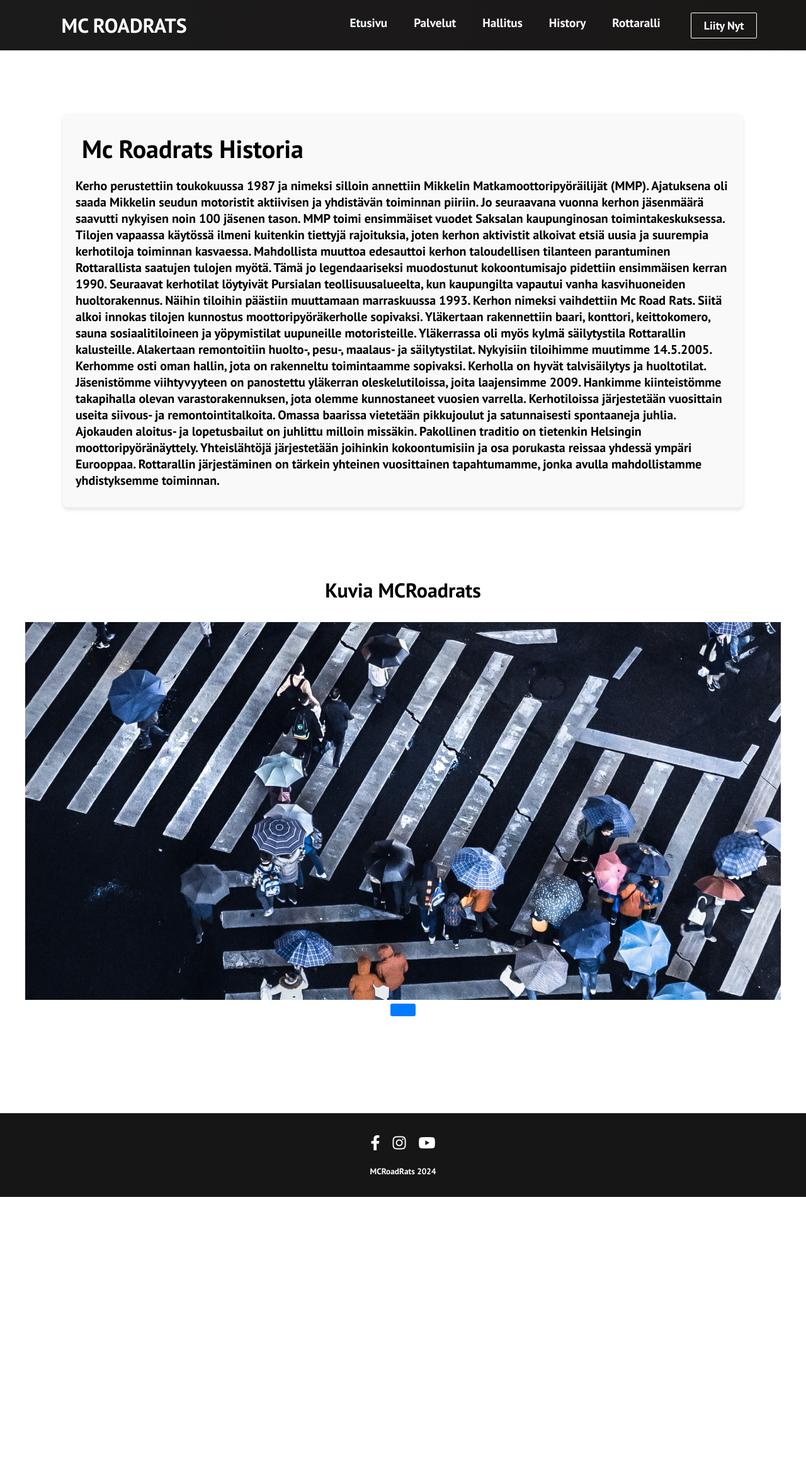
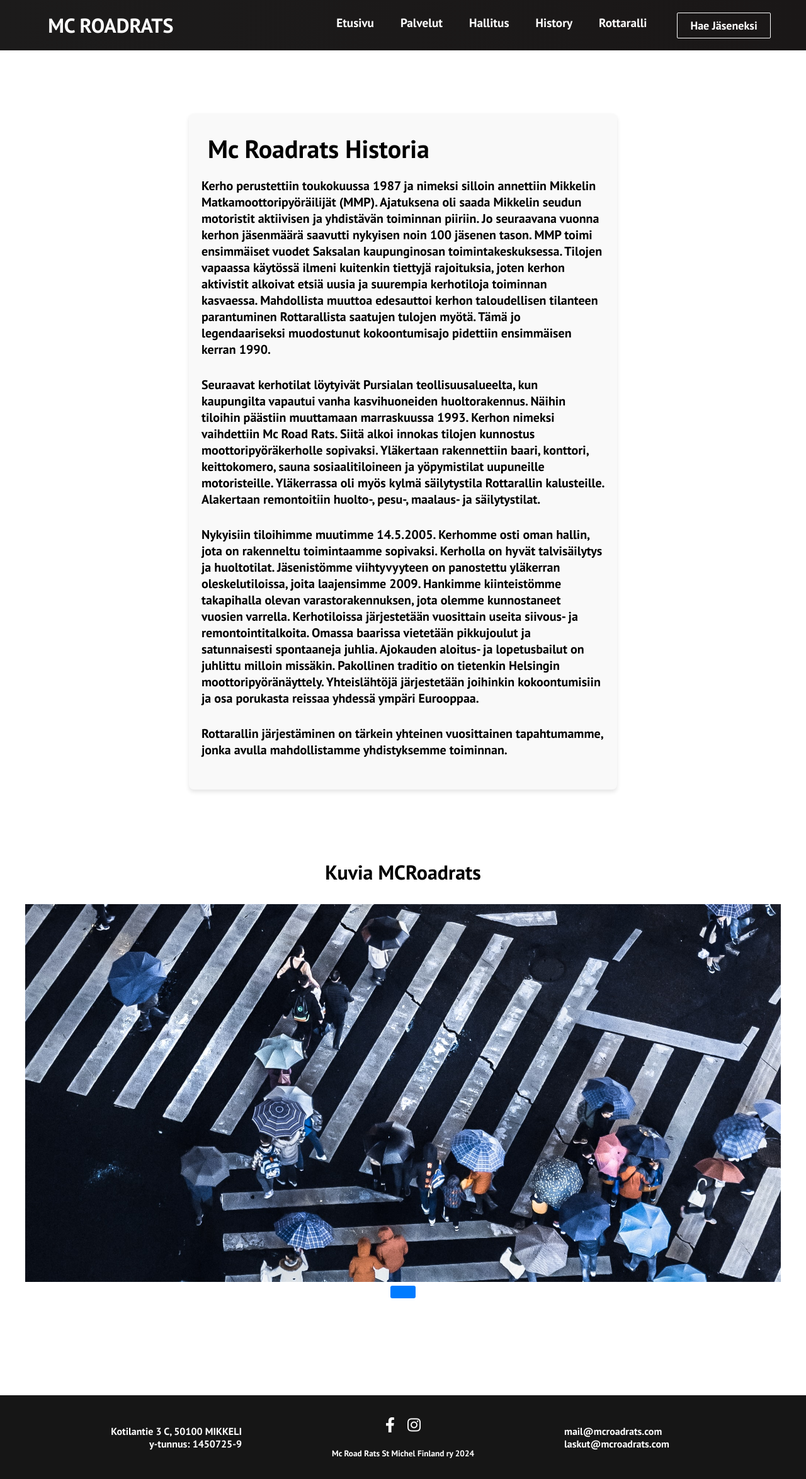
Before and after one commit to OGBOSO-coder/MCRoadrats, a React (Create React App) app: page /history in a window 1280 px wide. Shown: the whole page at 63% size. Before the commit the page ends 1901 px from the top, so only its background shows below. Built offline with nearby package versions, Linux system fonts and the light colour scheme; the HTML template or start-up script is replaced by a standard one.

Commit message:
muokkausta

```diff
--- a/src/components/ContactForm.js
+++ b/src/components/ContactForm.js
@@ -47,7 +47,7 @@
     }
 
     setIsSubmitting(true);
-    emailjs.sendForm('service_hfus7e5', 'template_dj3e3a7', e.target, '4k16Bqp5i4wAylP5v')
+    emailjs.sendForm('service_b1gcgxj', 'template_4tiylj8', e.target, 'Td4QDsAY5pI1HCi74')
       .then((result) => {
         console.log(result.text);
         setSuccessMessage('Email sent successfully!');
--- a/src/components/Footer.css
+++ b/src/components/Footer.css
@@ -2,16 +2,31 @@
   background-color: #161616;
   padding: 2rem 0;
   display: flex;
+  flex-wrap: wrap;
+  justify-content: space-between;
+  align-items: center;
   justify-content: center;
-  align-items: center;
-  flex-direction: column;
-  bottom: 0;
-  width: 100%;
+}
+
+.info-right {
+  flex: 1;
+  max-width: 20%;
+  color: white;
+  text-align: left;
+}
+
+.info-left {
+  flex: 1;
+  max-width: 20%;
+  color: white;
+  text-align: right;
+  float: right;
 }
 
 .social-media {
-  max-width: 1000px;
-  width: 100%;
+  flex: 1;
+  max-width: 40%;
+  color: white;
 }
 
 .social-media-wrap {
@@ -69,6 +84,17 @@
   color: #e4405f;
 }
 
-.youtube:hover {
-  color: #c4302b;
+@media screen and (max-width: 500px) {
+  .footer-container {
+    flex-direction: column;
+    align-items: center;
+  }
+
+  .info-left,
+  .info-right,
+  .website-rights {
+    text-align: center;
+    margin-top: 20px;
+    max-width: 100%;
+  }
 }
--- a/src/components/Footer.js
+++ b/src/components/Footer.js
@@ -6,37 +6,38 @@
 function Footer() {
   return (
     <div className='footer-container'>
+      <div className='info-left'>
+        <p>Kotilantie 3 C, 50100 MIKKELI​ <br />
+          y-tunnus: 1450725-9</p>
+      </div>
       <section className='social-media'>
         <div className='social-media-wrap'>
           <div className='social-icons'>
-            <Link
+            <a
+            href='https://www.facebook.com/mcroadrats/'
               className='social-icon-link facebook'
-              to='/'
               target='_blank'
               aria-label='Facebook'
             >
               <i className='fab fa-facebook-f' />
-            </Link>
-            <Link
+            </a>
+            <a
+              href='https://www.instagram.com/mcroadrats/'
               className='social-icon-link instagram'
-              to='/'
               target='_blank'
+              rel='noopener noreferrer'
               aria-label='Instagram'
             >
               <i className='fab fa-instagram' />
-            </Link>
-            <Link
-              className='social-icon-link youtube'
-              to='/'
-              target='_blank'
-              aria-label='Youtube'
-            >
-              <i className='fab fa-youtube' />
-            </Link>
+            </a>
           </div>
-          <small className='website-rights'>MCRoadRats 2024</small>
+          <small className='website-rights'>Mc Road Rats St Michel Finland ry 2024</small>
         </div>
       </section>
+      <div className='info-right'>
+        <p>mail@mcroadrats.com​ <br />
+          laskut@mcroadrats.com</p>
+      </div>
     </div>
   );
 }
--- a/src/components/History.css
+++ b/src/components/History.css
@@ -1,5 +1,8 @@
 .history-div {
-    margin: 100px;
+    margin-top: 100px;
+    margin-left: 300px;
+    margin-right: 300px;
+    margin-bottom: 100px;
     background-color: #f9f9f9;
     padding: 20px;
     border-radius: 8px;
@@ -9,6 +12,9 @@
 
 .history-title {
     display: flex;
+}
+.history-text {
+    margin-bottom: 30px;
 }
 
 .history-image-slider-div {
@@ -29,7 +35,7 @@
 
 @media screen and (max-width: 500px) {
     .history-div {
-        margin: 50px;
+        margin: 10px;
         font-size: 20px;
     }
 }
--- a/src/components/Navbar.js
+++ b/src/components/Navbar.js
@@ -83,11 +83,11 @@
                 className='nav-links-mobile'
                 onClick={closeMobileMenu}
               >
-                Liity Nyt
+                Hae Jäseneksi
               </Link>
             </li>
           </ul>
-          {button && <Button buttonStyle='btn--outline'>Liity Nyt</Button>}
+          {button && <Button buttonStyle='btn--outline'>Hae Jäseneksi</Button>}
         </div>
       </nav>
     </>
--- a/src/components/Rottaralli.css
+++ b/src/components/Rottaralli.css
@@ -1,5 +1,9 @@
 .ralli-title {
     display: grid;
+}
+h2 {
+ font-size: 30px;
+ padding-top: 30px;
 }
 
 .rottaralli-logo-div{
@@ -19,10 +23,8 @@
 
 .ralli-div {
     margin-left: 30px;
-    background-color: #f9f9f9;
     padding: 20px;
     border-radius: 8px;
-    box-shadow: 0 4px 6px rgba(0, 0, 0, 0.1);
     font-size: 20px;
     width: 40%;
 }
@@ -53,40 +55,18 @@
     float: left;
 }
 
-.ralli-kuvat-div{
-    margin-top: 20px;
-    margin-bottom: 20px;
-    background: linear-gradient(90deg, rgb(28, 27, 27) 0%, rgb(26, 23, 23) 100%);
-    color: white;
-    width: 100%;
-}
-.rottaralli-kuvat-gallery{
-    display: flex;
-    justify-content: space-evenly;
-    width: 100%;
-}
-.ralli-image {
-    width: 600px;
-    height: 500px;
-    width: 100%;
-    padding: 30px;
-    object-fit: cover;
-}
-
-.ralli-image:hover {
-    opacity: 0.7;
-    cursor: pointer;
-}
-
 .facebook-feed {
     margin: auto;
     padding-bottom: 40px;
     width: 400px;
 }
-
+.ralli-image {
+    width: 100%;
+    height: auto;
+}
 @media only screen and (max-width: 600px) {
     .ralli-div {
-        width: 80%;
+        width: 95%;
         margin: 30px auto;
         font-size: 16px;
     }
@@ -102,9 +82,5 @@
     .ralli-info{
         flex-direction: column;
     }
-    .rottaralli-kuvat-gallery{
-        flex-direction: column;
-        width: 100%;
-    }
 
 }
--- a/src/components/pages/History.js
+++ b/src/components/pages/History.js
@@ -8,32 +8,32 @@
 // Components
 
 const EditForm = () => {
-
-
   return (
     <div>
-      <div class='history-div'>
-        <h1 class='history-title'>Mc Roadrats Historia</h1>
+      <div className='history-div'>
+        <h1 className='history-title'>Mc Roadrats Historia</h1>
         <p className='history-text'>
           Kerho perustettiin toukokuussa 1987 ja nimeksi silloin annettiin Mikkelin Matkamoottoripyöräilijät (MMP). Ajatuksena oli saada Mikkelin seudun motoristit aktiivisen ja yhdistävän toiminnan piiriin. Jo seuraavana vuonna kerhon jäsenmäärä saavutti nykyisen noin 100 jäsenen tason. MMP toimi ensimmäiset vuodet Saksalan kaupunginosan toimintakeskuksessa. Tilojen vapaassa käytössä ilmeni kuitenkin tiettyjä rajoituksia, joten kerhon aktivistit alkoivat etsiä uusia ja suurempia kerhotiloja toiminnan kasvaessa. Mahdollista muuttoa edesauttoi kerhon taloudellisen tilanteen parantuminen Rottarallista saatujen tulojen myötä. Tämä jo legendaariseksi muodostunut kokoontumisajo pidettiin ensimmäisen kerran 1990.
+        </p>
+        <p className='history-text'>
           Seuraavat kerhotilat löytyivät Pursialan teollisuusalueelta, kun kaupungilta vapautui vanha kasvihuoneiden huoltorakennus. Näihin tiloihin päästiin muuttamaan marraskuussa 1993. Kerhon nimeksi vaihdettiin Mc Road Rats. Siitä alkoi innokas tilojen kunnostus moottoripyöräkerholle sopivaksi. Yläkertaan rakennettiin baari, konttori, keittokomero, sauna sosiaalitiloineen ja yöpymistilat uupuneille motoristeille. Yläkerrassa oli myös kylmä säilytystila Rottarallin kalusteille. Alakertaan remontoitiin huolto-, pesu-, maalaus- ja säilytystilat.
-
-
+        </p>
+        <p className='history-text'>
           Nykyisiin tiloihimme muutimme 14.5.2005. Kerhomme osti oman hallin, jota on rakenneltu toimintaamme sopivaksi. Kerholla on hyvät talvisäilytys ja huoltotilat. Jäsenistömme viihtyvyyteen on panostettu yläkerran oleskelutiloissa, joita laajensimme 2009. Hankimme kiinteistömme takapihalla olevan varastorakennuksen, jota olemme kunnostaneet vuosien varrella. Kerhotiloissa järjestetään vuosittain useita siivous- ja remontointitalkoita. Omassa baarissa vietetään pikkujoulut ja satunnaisesti spontaaneja juhlia. Ajokauden aloitus- ja lopetusbailut on juhlittu milloin missäkin. Pakollinen traditio on tietenkin Helsingin moottoripyöränäyttely. Yhteislähtöjä järjestetään joihinkin kokoontumisiin ja osa porukasta reissaa yhdessä ympäri Eurooppaa.
-
-
-          Rottarallin järjestäminen on tärkein yhteinen vuosittainen tapahtumamme, jonka avulla mahdollistamme yhdistyksemme toiminnan.              </p>
+        </p>
+        <p className='history-text'>
+          Rottarallin järjestäminen on tärkein yhteinen vuosittainen tapahtumamme, jonka avulla mahdollistamme yhdistyksemme toiminnan.
+        </p>
       </div>
       <h1>Kuvia MCRoadrats</h1>
       <center>
-        <div class='history-image-slider-div'>
+        <div className='history-image-slider-div'>
           <ImageSlider imageUrls={images} />
         </div>
       </center>
     </div>
   )
 }
-// -----
 
 const History = () => {
   return (
--- a/src/components/pages/SignUp.js
+++ b/src/components/pages/SignUp.js
@@ -6,7 +6,7 @@
 const SignUp = () => {
   return (
     <div>
-      <h1>Liity Nyt</h1>
+      <h1>Hae jäseneksi</h1>
       <ContactForm />
     </div>
   );
--- a/src/components/pages/rottaralli.js
+++ b/src/components/pages/rottaralli.js
@@ -51,34 +51,18 @@
             #rottaralli #mcroadrats #mpkokoontumisajot #international
             #bikeevent #bikerally #finland
           </p>
+          <h2>Aluekuva ilmasta</h2>
+          <img src='/images/aluekuva.jpg' alt="aluekuva" className="ralli-image" />
         </div>
         <div class='ralli-lippuja'>
           <div class='ralli-lippu-div'>
-            <h1>Rallilipu</h1>
+            <h1>Lipun osto</h1>
             <button>Osta</button>
           </div>
           <div class='ralli-lippu-div'>
             <h1>Hotellin Majoitukset</h1>
             <button>Lisätietoja</button>
           </div>
-        </div>
-      </div>
-
-      <div class='ralli-kuvat-div'>
-        <h1>Paikan Kuvat</h1>
-        <div class='rottaralli-kuvat-gallery'>
-          <div class='rottaralli-kuva-gallery-container'>
-            <img src='/images/img-9.jpg' alt="img-9" className="ralli-image" />
-          </div>
-          <div class='rottaralli-kuva-gallery-container'>
-            <img src='/images/img-7.jpg' alt="img-9" className="ralli-image" />
-          </div>
-          <div class='rottaralli-kuva-gallery-container'>
-            <img src='/images/img-8.jpg' alt="img-9" className="ralli-image" />
-          </div>
-        </div>
-      </div>
-
           <div className="facebook-feed">
             <div className="fb-page"
               data-href="https://www.facebook.com/p/Rottaralli-100057561793735/"
@@ -94,6 +78,8 @@
               </blockquote>
             </div>
           </div>
+        </div>
+      </div>
       <Footer />
     </div>
   );
```
Also changed, not shown: public/images/aluekuva.jpg (added). Lines whose indentation alone changed are shown as unchanged.
